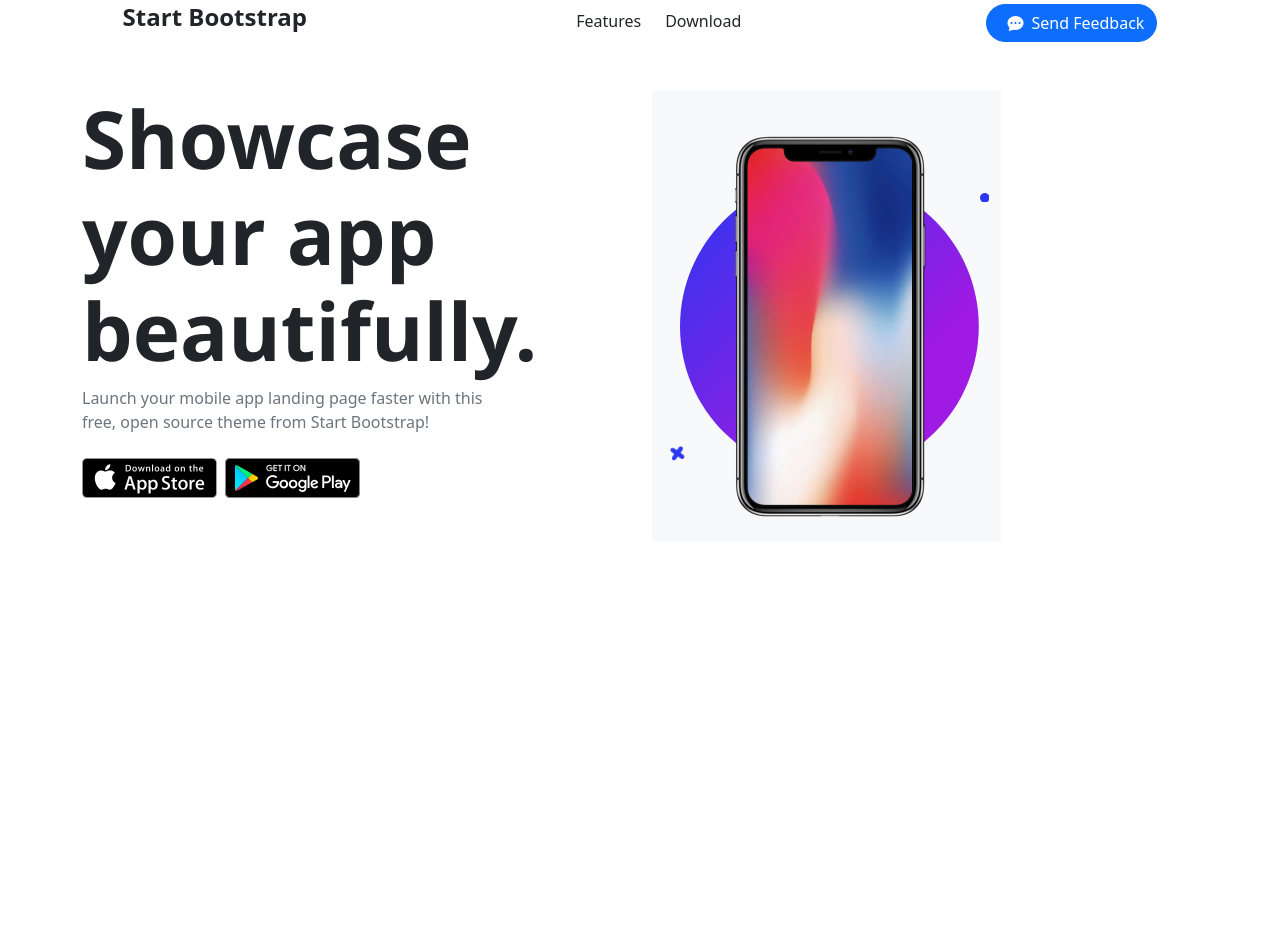
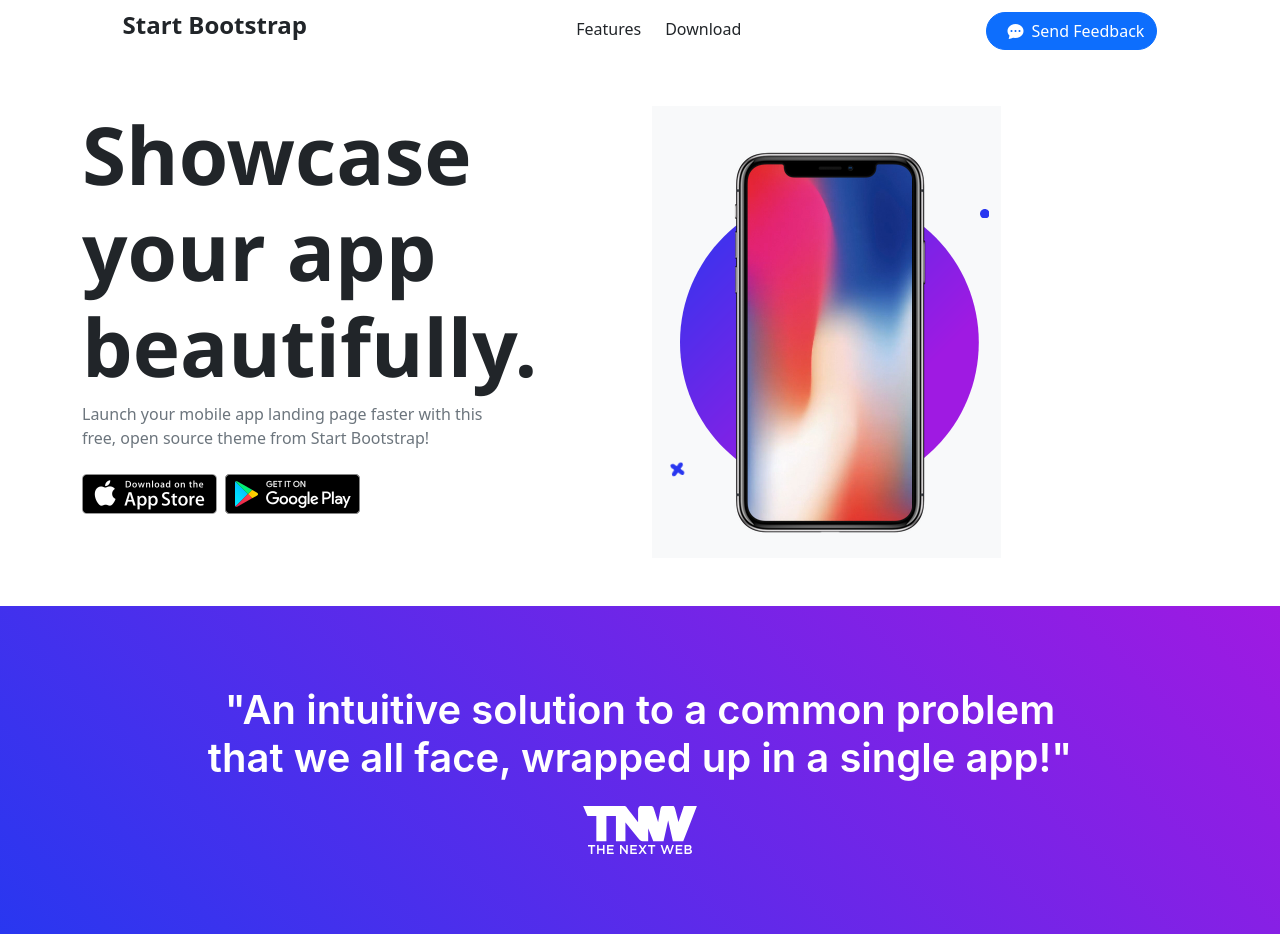
Before and after one commit to sumeetCodes/First-React-Project, a React (Create React App) app: page / in a window 1280 px wide. Before the commit the page ends 800 px from the top, so only its background shows below. Built offline with nearby package versions, Linux system fonts and the light colour scheme.

Commit message:
herosection ready

```diff
--- a/src/components/Header/Header.jsx
+++ b/src/components/Header/Header.jsx
@@ -1,7 +1,7 @@
 const Header = () => {
     return (
 <>
-<div className="sticky-top d-flex justify-content-around align-items-center z-2">
+<div className="sticky-top bg-white py-2 d-flex justify-content-around align-items-center z-2">
     <h2 className="fw-bold fs-4">Start Bootstrap</h2>
     <ul class="nav">
   <li class="nav-item px-4">Features</li>
--- a/src/components/Herosection/Herosection.jsx
+++ b/src/components/Herosection/Herosection.jsx
@@ -1,13 +1,13 @@
 
 import './Herosection.css';
 import DownloadStoreImg from "../DownloadStore/DownloadStoreimg.jsx"
-import Mobileimg from "../Mobileimg/Mobileimg.jsx";
+import Mobileimg from "../MobileImg/Mobileimg.jsx"
 
 
 const Herosection = () => {
     return (
         <>
-            <div className="container mt-5">
+            <div className="container mt-5 mb-5">
                 <div className="row">
 
                     {/* Left side */}
--- /dev/null
+++ b/src/components/QuoteSection/Quote.css
@@ -0,0 +1,22 @@
+aside{
+    padding-top: 5rem;
+  padding-bottom: 5rem;
+}
+
+.bg-gradient-primary-to-secondary {
+  background: linear-gradient(45deg, #2937f0, #9f1ae2) !important;
+}
+
+.quote_heading{
+    margin-top: 0;
+  margin-bottom: 0.5rem;
+  font-family: "Newsreader", "-apple-system", "BlinkMacSystemFont", "Segoe UI", "Roboto", "Helvetica Neue", Arial, sans-serif, "Apple Color Emoji", "Segoe UI Emoji", "Segoe UI Symbol", "Noto Color Emoji";
+  font-weight: 600;
+  line-height: 1.2;
+  font-size: 2.5rem !important;;
+}
+
+.tnwLogo_height{
+    height: 3rem;
+
+}
--- /dev/null
+++ b/src/components/QuoteSection/Quote.jsx
@@ -0,0 +1,24 @@
+import './Quote.css'
+import tnwLogo from "../../imgs/tnw-logo.svg"
+
+const Quote = () => {
+    return (
+
+        <>
+            <aside className="text-center mt-5 bg-gradient-primary-to-secondary">
+                <div className='containner px-5'>
+                    <div className='row gx-5 justify-content-center'>
+                        <div class="w-75 quote_heading text-white mb-4">
+                            "An intuitive solution to a common problem that
+                            we all face, wrapped up in a single app!"</div>
+                    </div>
+                    <img src={tnwLogo} className='tnwLogo_height' alt="TNW LOGO" />
+                </div>
+
+            </aside>
+        </>
+
+    );
+};
+
+export default Quote;
--- a/src/index.js
+++ b/src/index.js
@@ -4,6 +4,7 @@
   import App from './App';
 import Header from './components/Header/Header';
 import Herosection from './components/Herosection/Herosection';
+import Quote from './components/QuoteSection/Quote';
 
 
 
@@ -20,6 +21,7 @@ import Herosection from './components/Herosection/Herosection';
     <App />
     <Header />
     <Herosection />
+<Quote />
 
     </>
 
```
Also changed, not shown: src/imgs/tnw-logo.svg (added).
